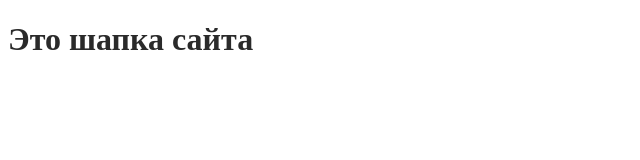
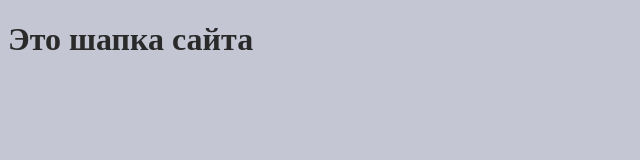
Before and after one commit to TanyaKuchma27/github-tutorial, a plain HTML site: page index.html in a window 1280 px wide. Shown: the whole page, without its empty margins (0-640 px from the left). Drawn offline with Linux system fonts and the light colour scheme.

Commit message:
изменяет фон

```diff
--- a/css/styles.css
+++ b/css/styles.css
@@ -1,4 +1,4 @@
 body {
-  background-color: #fff;
+  background-color: rgb(196, 198, 212);
   color: #2a2a2a;
 }
```
